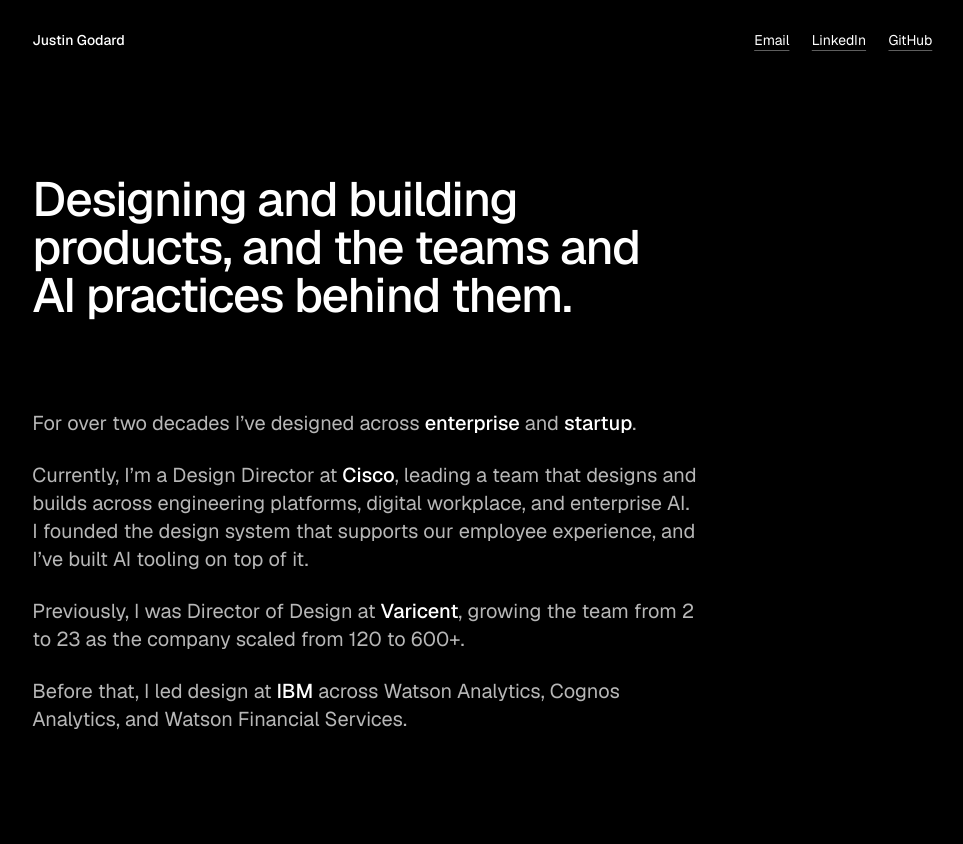
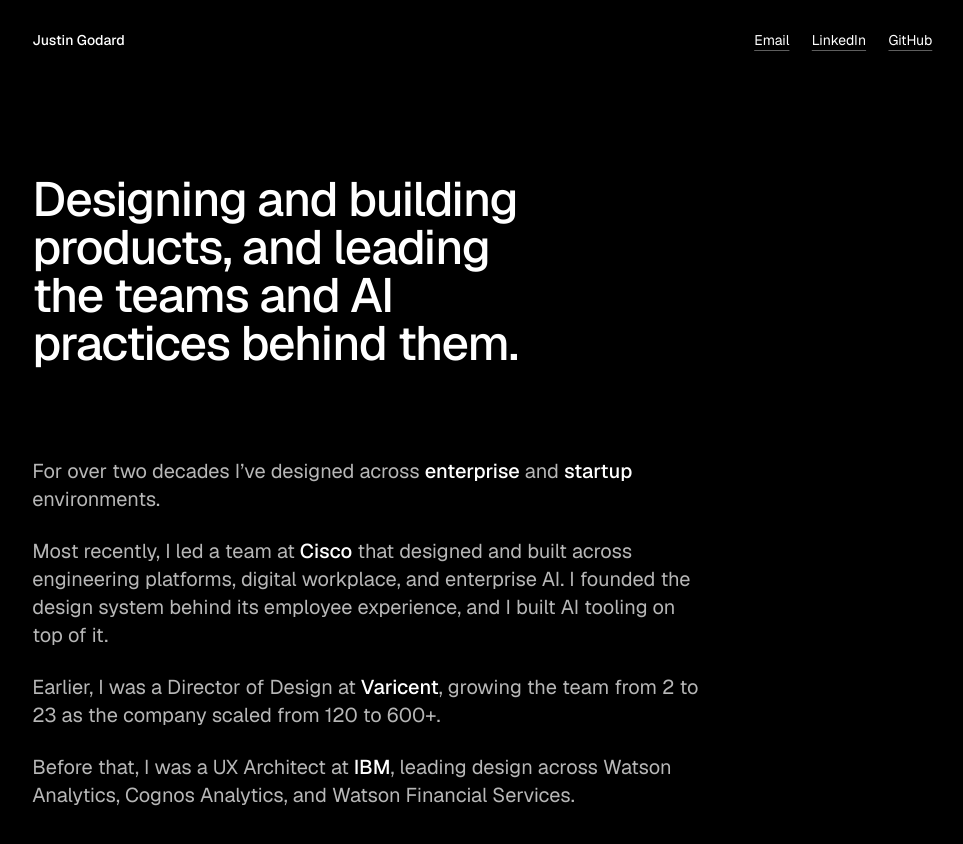
Before and after one commit to justingodard/justingodard-com, a plain HTML site: page index.html in a window 1280 px wide. Shown: the whole page, without its empty margins (1-964 px from the left). Drawn offline with nearby package versions, Linux system fonts and the light colour scheme.

Commit message:
Copy edits.
Co-Authored-By: Claude Sonnet 5.5 <noreply@anthropic.com>

```diff
--- a/index.html
+++ b/index.html
@@ -129,13 +129,13 @@
     </nav>
   </header>
 
-  <h1 class="lead">Designing and building products, and the teams and AI practices behind them.</h1>
+  <h1 class="lead">Designing and building products, and leading the teams and AI practices behind them.</h1>
 
   <div class="about">
-    <p>For over two decades I’ve designed across <b>enterprise</b> and <b>startup</b>.</p>
-    <p>Currently, I’m a Design Director at <b>Cisco</b>, leading a team that designs and builds across engineering platforms, digital workplace, and enterprise AI. I founded the design system that supports our employee experience, and I’ve built AI tooling on top of it.</p>
-    <p>Previously, I was Director of Design at <b>Varicent</b>, growing the team from 2 to 23 as the company scaled from 120 to 600+.</p>
-    <p>Before that, I led design at <b>IBM</b> across Watson Analytics, Cognos Analytics, and Watson Financial Services.</p>
+    <p>For over two decades I’ve designed across <b>enterprise</b> and <b>startup</b> environments.</p>
+    <p>Most recently, I led a team at <b>Cisco</b> that designed and built across engineering platforms, digital workplace, and enterprise AI. I founded the design system behind its employee experience, and I built AI tooling on top of it.</p>
+    <p>Earlier, I was a Director of Design at <b>Varicent</b>, growing the team from 2 to 23 as the company scaled from 120 to 600+.</p>
+    <p>Before that, I was a UX Architect at <b>IBM</b>, leading design across Watson Analytics, Cognos Analytics, and Watson Financial Services.</p>
   </div>
 
 </main>
```
